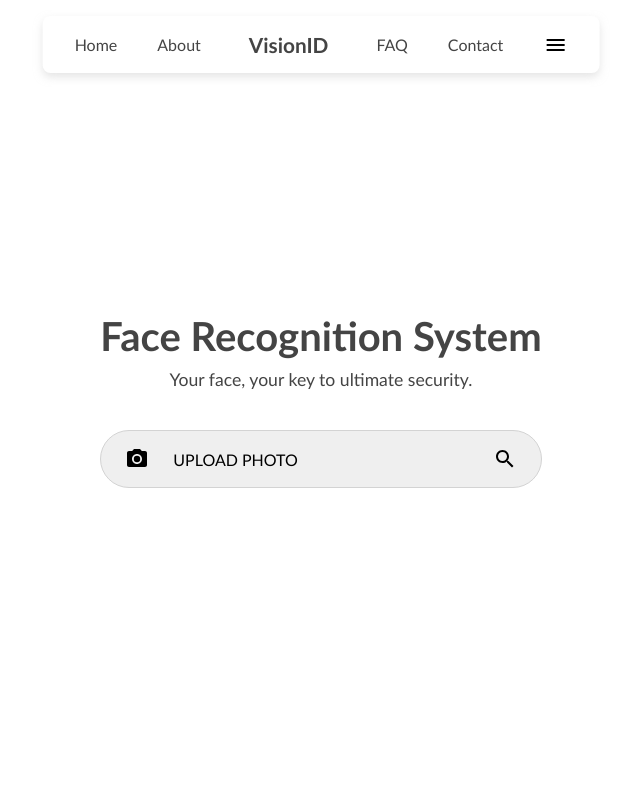
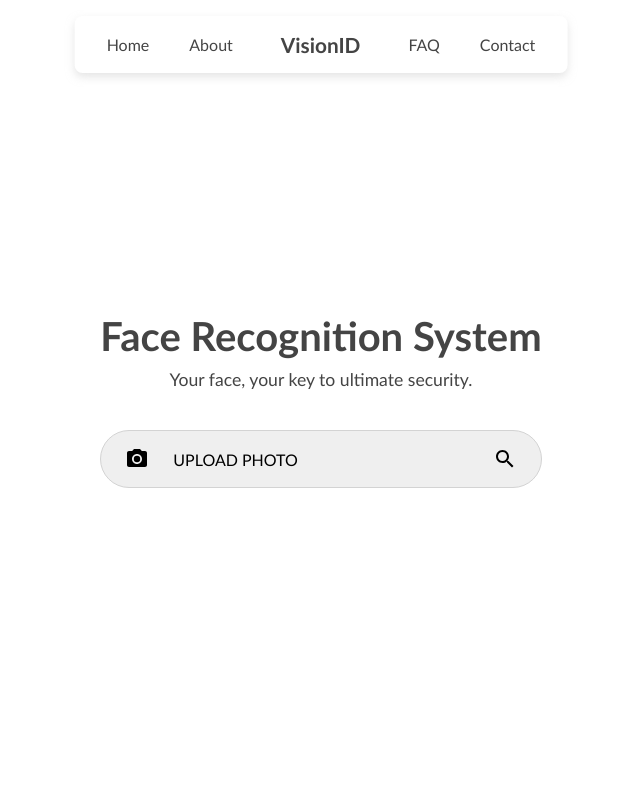
Before and after one commit to priyanshu16095/vision-id, a React (Vite) app: page / in a window 1280 px wide. Shown: the top 800 px of the page, without its empty margins (319-959 px from the left). Built offline with nearby package versions, Linux system fonts and the light colour scheme.

Commit message:
fixed navbar issue

```diff
--- a/src/components/Navbar.jsx
+++ b/src/components/Navbar.jsx
@@ -9,7 +9,7 @@ function Navbar() {
       <p className="navtitle">VisionID</p>
       <p className="navlink">FAQ</p>
       <p className="navlink">Contact</p>
-      <MenuIcon />
+      <div className="hide"><MenuIcon /></div>
     </div>
   )
 }
```
